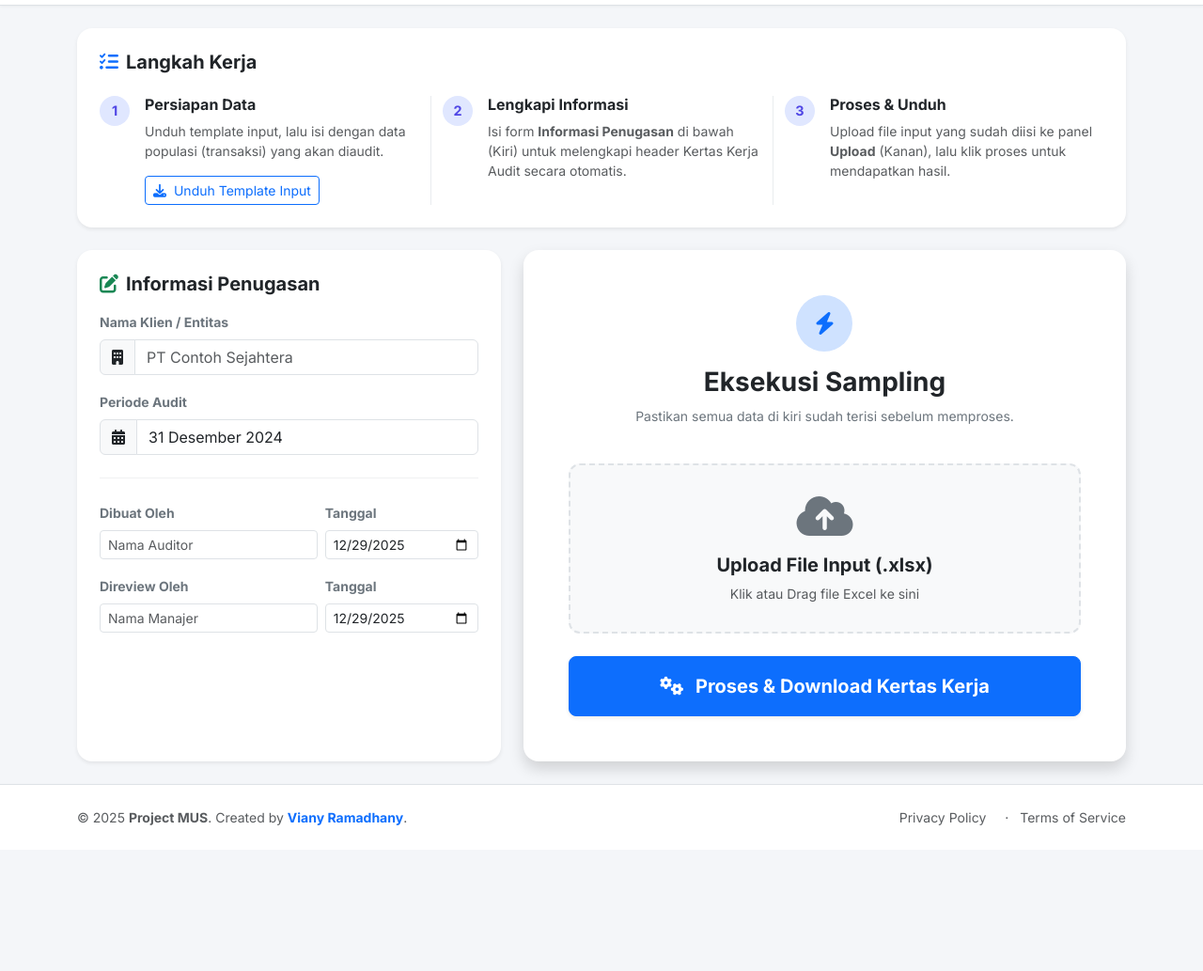
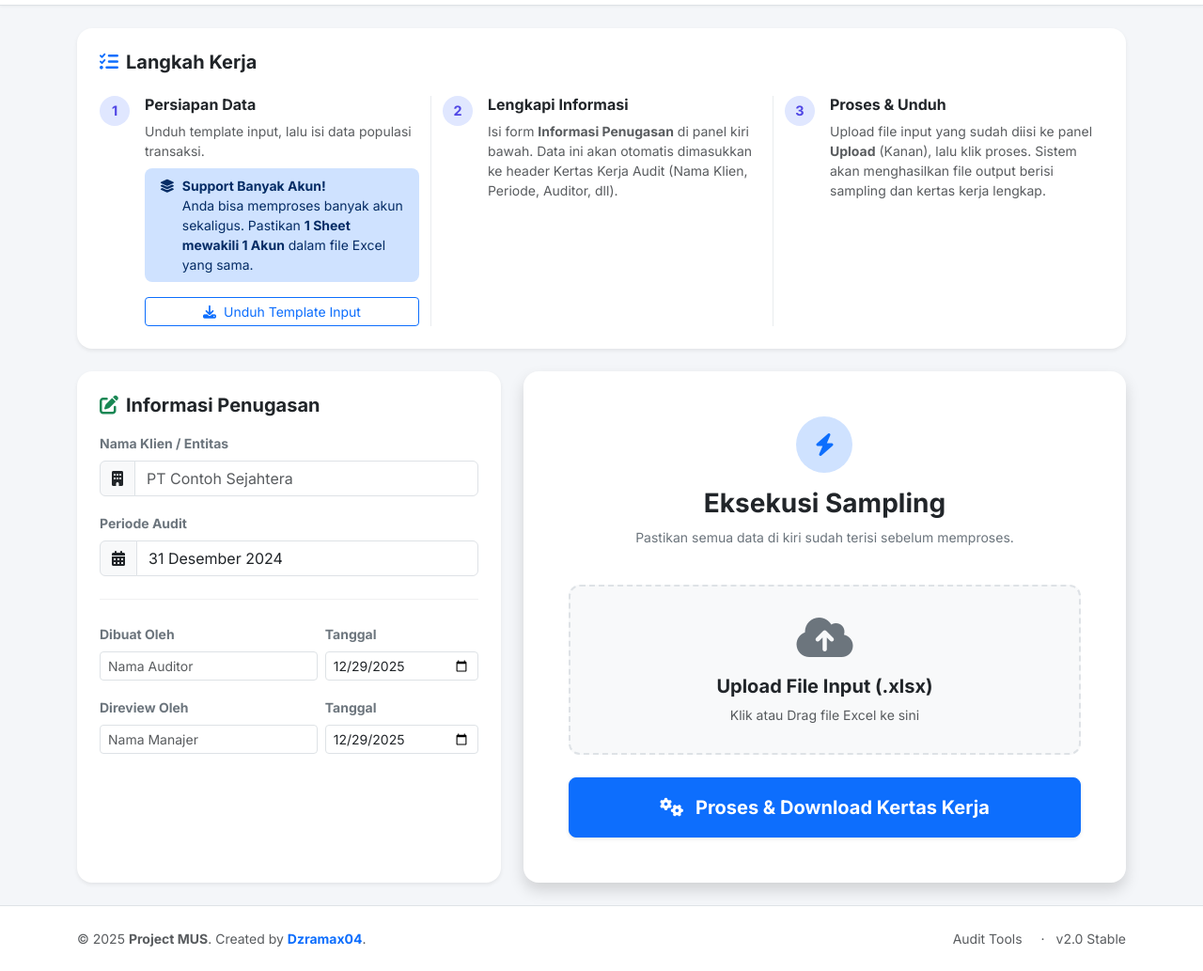
Before and after one commit to dzramax04/MUS-Template-Mode, a plain HTML site: page index.html in a window 1280 px wide. Shown: the part 51-1084 px from the top of the page at 94% size. Before the commit the page ends 955 px from the top, so only its background shows below. Drawn offline with nearby package versions, Linux system fonts and the light colour scheme; some packages are replaced by stand-ins of ours; a script that the page names is missing.

Commit message:
update instruksi

```diff
--- a/index.html
+++ b/index.html
@@ -35,8 +35,19 @@
                             <div class="step-number me-3">1</div>
                             <div>
                                 <h6 class="fw-bold">Persiapan Data</h6>
-                                <p class="text-muted small mb-3">Unduh template input, lalu isi dengan data populasi (transaksi) yang akan diaudit.</p>
-                                <div class="d-flex gap-2">
+                                <p class="text-muted small mb-2">Unduh template input, lalu isi data populasi transaksi.</p>
+
+                                <div class="alert alert-primary py-2 px-3 small border-0 mb-3 rounded-3">
+                                    <div class="d-flex">
+                                        <i class="fa-solid fa-layer-group me-2 mt-1"></i>
+                                        <div>
+                                            <strong>Support Banyak Akun!</strong><br>
+                                            Anda bisa memproses banyak akun sekaligus. Pastikan <b>1 Sheet mewakili 1 Akun</b> dalam file Excel yang sama.
+                                        </div>
+                                    </div>
+                                </div>
+
+                                <div class="d-grid">
                                     <a href="assets/Template_Input.xlsx" class="btn btn-sm btn-outline-primary" download>
                                         <i class="fa-solid fa-download me-1"></i> Unduh Template Input
                                     </a>
@@ -50,7 +61,7 @@
                             <div class="step-number me-3">2</div>
                             <div>
                                 <h6 class="fw-bold">Lengkapi Informasi</h6>
-                                <p class="text-muted small mb-0">Isi form <b>Informasi Penugasan</b> di bawah (Kiri) untuk melengkapi header Kertas Kerja Audit secara otomatis.</p>
+                                <p class="text-muted small mb-0">Isi form <b>Informasi Penugasan</b> di panel kiri bawah. Data ini akan otomatis dimasukkan ke header Kertas Kerja Audit (Nama Klien, Periode, Auditor, dll).</p>
                             </div>
                         </div>
                     </div>
@@ -60,7 +71,7 @@
                             <div class="step-number me-3">3</div>
                             <div>
                                 <h6 class="fw-bold">Proses & Unduh</h6>
-                                <p class="text-muted small mb-0">Upload file input yang sudah diisi ke panel <b>Upload</b> (Kanan), lalu klik proses untuk mendapatkan hasil.</p>
+                                <p class="text-muted small mb-0">Upload file input yang sudah diisi ke panel <b>Upload</b> (Kanan), lalu klik proses. Sistem akan menghasilkan file output berisi sampling dan kertas kerja lengkap.</p>
                             </div>
                         </div>
                     </div>
@@ -150,19 +161,20 @@
             </div>
         </div>
     </div>
-<footer class="bg-white border-top py-4 mt-auto">
+
+    <footer class="bg-white border-top py-4 mt-auto">
         <div class="container">
             <div class="row align-items-center">
                 <div class="col-md-6 text-center text-md-start mb-2 mb-md-0">
                     <p class="mb-0 small text-muted">
-                        &copy; <span id="year"></span> <strong>Project MUS</strong>. Created by <a href="#" class="text-decoration-none fw-bold text-primary"><b>Viany Ramadhany</b></a>.
+                        &copy; <span id="year"></span> <strong>Project MUS</strong>. Created by <a href="#" class="text-decoration-none fw-bold text-primary">Dzramax04</a>.
                     </p>
                 </div>
                 <div class="col-md-6 text-center text-md-end">
                     <ul class="list-inline mb-0 small">
-                        <li class="list-inline-item"><a href="#" class="text-muted text-decoration-none">Privacy Policy</a></li>
+                        <li class="list-inline-item"><a href="#" class="text-muted text-decoration-none">Audit Tools</a></li>
                         <li class="list-inline-item mx-2 text-muted">&middot;</li>
-                        <li class="list-inline-item"><a href="#" class="text-muted text-decoration-none">Terms of Service</a></li>
+                        <li class="list-inline-item"><a href="#" class="text-muted text-decoration-none">v2.0 Stable</a></li>
                     </ul>
                 </div>
             </div>
@@ -179,6 +191,7 @@
     <script>
         document.getElementById('preparedDate').valueAsDate = new Date();
         document.getElementById('reviewedDate').valueAsDate = new Date();
+        document.getElementById('year').textContent = new Date().getFullYear();
     </script>
 </body>
 </html>
```
